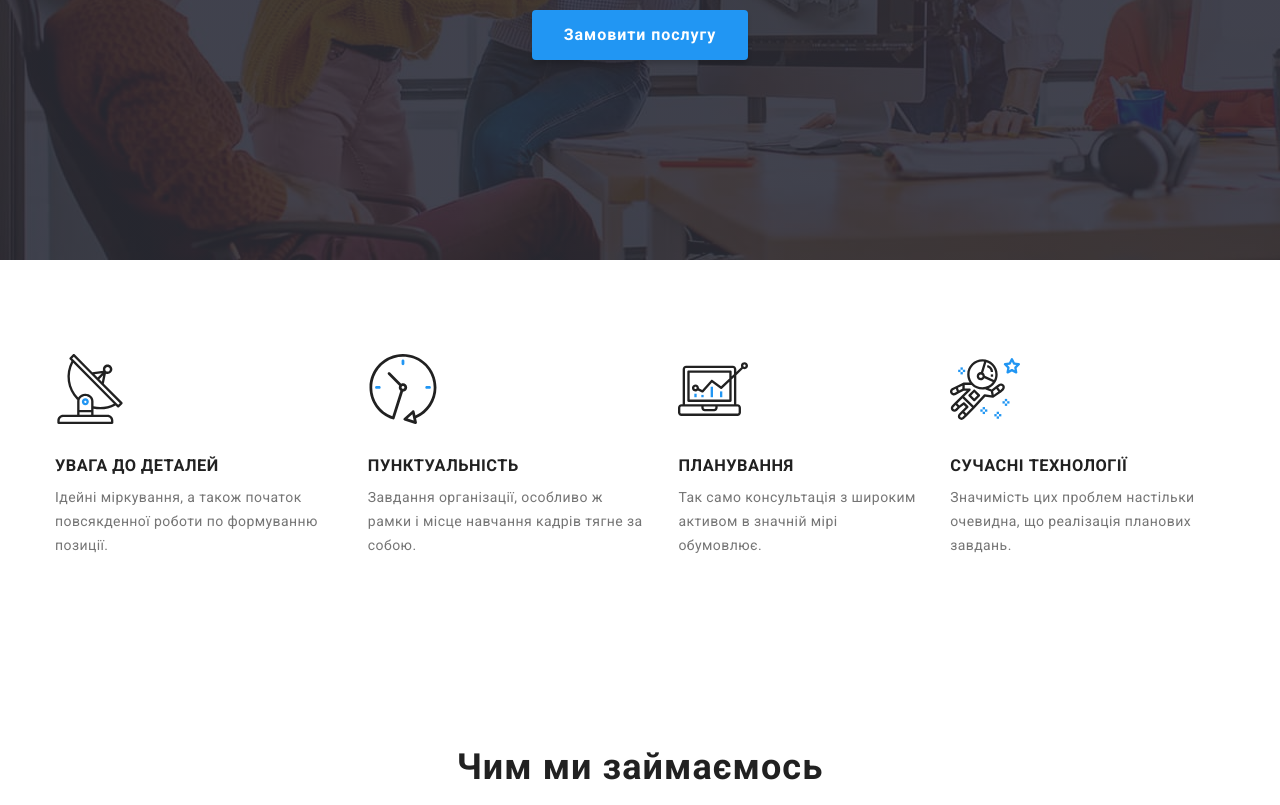
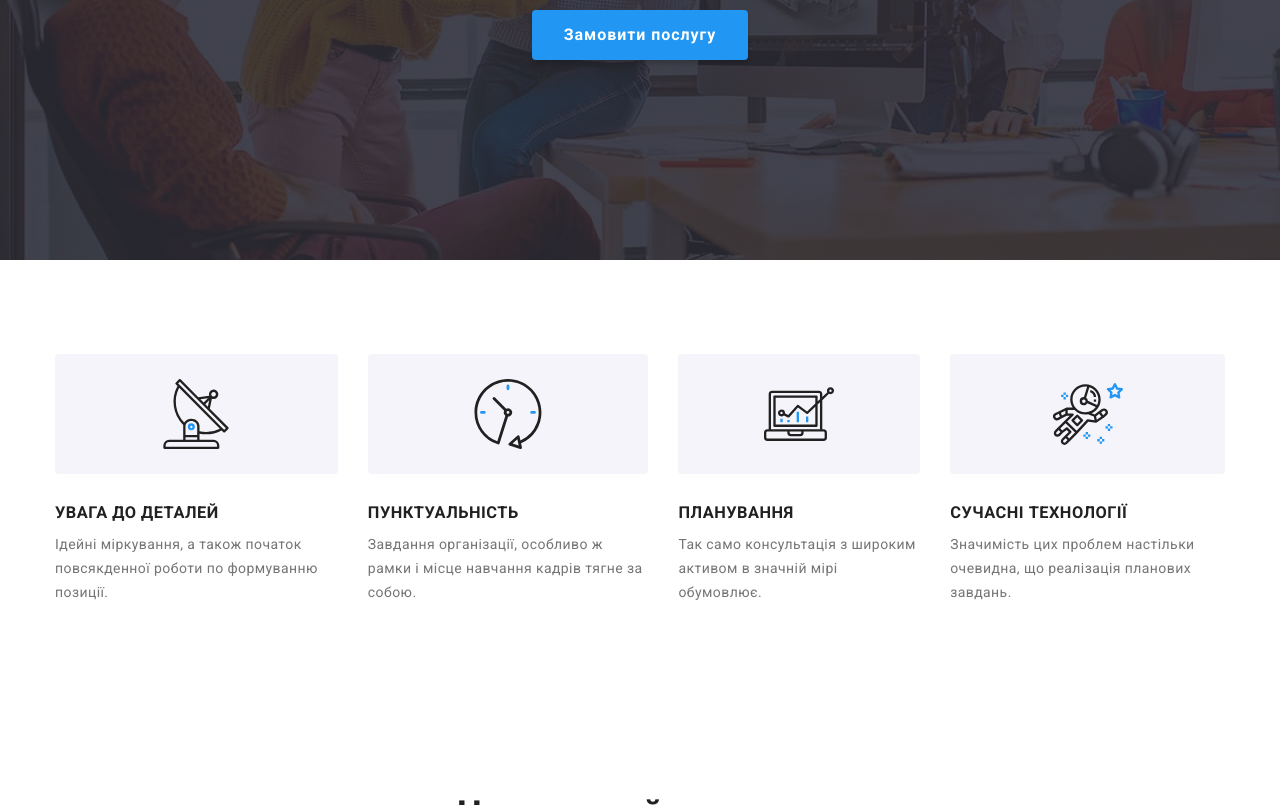
Before and after one commit to irynapalas/goit-markup-hw-04, a plain HTML site: page index.html in a window 1280 px wide. Shown: the part 420-1225 px from the top of the page. Drawn offline with Linux system fonts and the light colour scheme.

Commit message:
Added icons for Work-principles section as pseudo elements before

```diff
--- a/css/style.css
+++ b/css/style.css
@@ -206,11 +206,30 @@ body {
 .work-principle-list {
 	display: flex;
 }
-
 .principle-list-item:not(:last-child) {
 	margin-right: 30px;
 }
-
+.principle-list-item::before {
+	content: "";
+	display: block;
+	height: 120px;
+	background: #f5f4fa;
+	border-radius: 4px;
+	background-repeat: no-repeat;
+	background-position: center;
+}
+.icon-attentiontodetails::before {
+	background-image: url(../images/work-princoples-icons-optimased/antenna.svg);
+}
+.icon-punctuality::before {
+	background-image: url(../images/work-princoples-icons-optimased/clock.svg);
+}
+.icon-planning::before {
+	background-image: url(../images/work-princoples-icons-optimased/diagram.svg);
+}
+.icon-moderntechnology::before {
+	background-image: url(../images/work-princoples-icons-optimased/astronaut.svg);
+}
 .principle-list-item-title {
 	font-weight: 700;
 	letter-spacing: 0.03em;
--- a/index.html
+++ b/index.html
@@ -60,27 +60,23 @@
 					<!--hide h2 in this section-->
 					<h2 class="visually-hidden">Основні принципи роботи</h2>
 					<ul class="list work-principle-list">
-						<li class="principle-list-item">
-							<img src="./images/work-principles/antenna1.svg" alt="Antena" />
+						<li class="principle-list-item icon-attentiontodetails">
 							<h3 class="principle-list-item-title">Увага до деталей</h3>
 							<p class="principle-list-item-text">
 								Ідейні міркування, а також початок повсякденної роботи по формуванню позиції.
 							</p>
 						</li>
-						<li class="principle-list-item">
-							<img src="./images/work-principles/clock1.svg" alt="Clock" />
+						<li class="principle-list-item icon-punctuality">
 							<h3 class="principle-list-item-title">Пунктуальність</h3>
 							<p class="principle-list-item-text">
 								Завдання організації, особливо ж рамки і місце навчання кадрів тягне за собою.
 							</p>
 						</li>
-						<li class="principle-list-item">
-							<img src="./images/work-principles/diagram1.svg" alt="Diagram" />
+						<li class="principle-list-item icon-planning">
 							<h3 class="principle-list-item-title">Планування</h3>
 							<p class="principle-list-item-text">Так само консультація з широким активом в значній мірі обумовлює.</p>
 						</li>
-						<li class="principle-list-item">
-							<img src="./images/work-principles/astronaut1.svg" alt="Astronaut" />
+						<li class="principle-list-item icon-moderntechnology">
 							<h3 class="principle-list-item-title">Сучасні технології</h3>
 							<p class="principle-list-item-text">
 								Значимість цих проблем настільки очевидна, що реалізація планових завдань.
```
